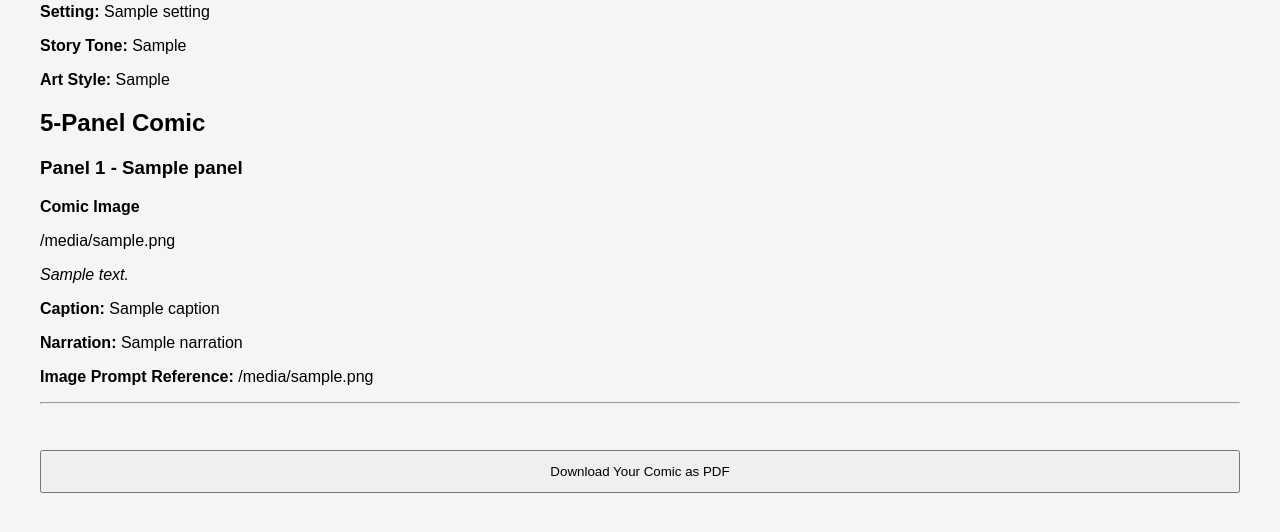
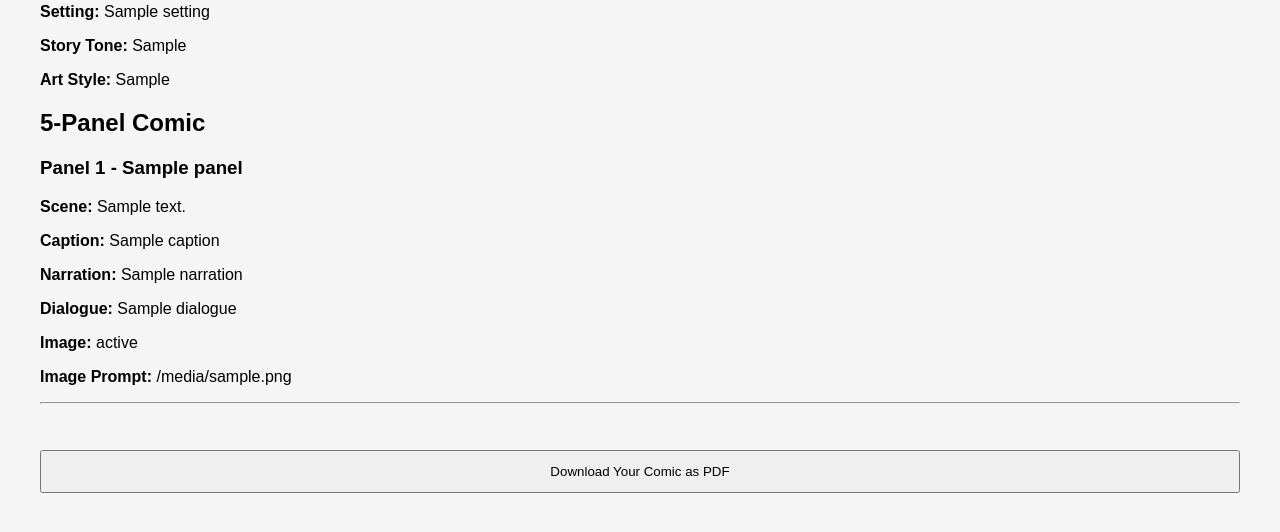
Before and after one commit to sasi2172008-coder/ComicCraft-AI-Comic-story-creator, a FastAPI app: template templates/comic_preview.html in a window 1280 px wide. Shown: the part 211-743 px from the top of the page. Run offline with FastAPI, Linux system fonts and the light colour scheme; the template is opened without the code that fills it: most values are stand-ins (such as "Sample title", 1, 10 or a date in 2020).

Commit message:
Update comic_preview.html

```diff
--- a/templates/comic_preview.html
+++ b/templates/comic_preview.html
@@ -25,17 +25,17 @@
 
     <h3>Panel {{ loop.index }} - {{ panel.title }}</h3>
 
-    <p><b>Comic Image</b></p>
-
-    <p>{{ panel.image }}</p>
-
-    <p><i>{{ panel.scene_description }}</i></p>
+    <p><b>Scene:</b> {{ panel.scene_description }}</p>
 
     <p><b>Caption:</b> {{ panel.caption }}</p>
 
     <p><b>Narration:</b> {{ panel.narration }}</p>
 
-    <p><b>Image Prompt Reference:</b> {{ panel.image_prompt }}</p>
+    <p><b>Dialogue:</b> {{ panel.dialogue }}</p>
+
+    <p><b>Image:</b> {{ panel.image.status }}</p>
+
+    <p><b>Image Prompt:</b> {{ panel.image_prompt }}</p>
 
 </div>
 
```
